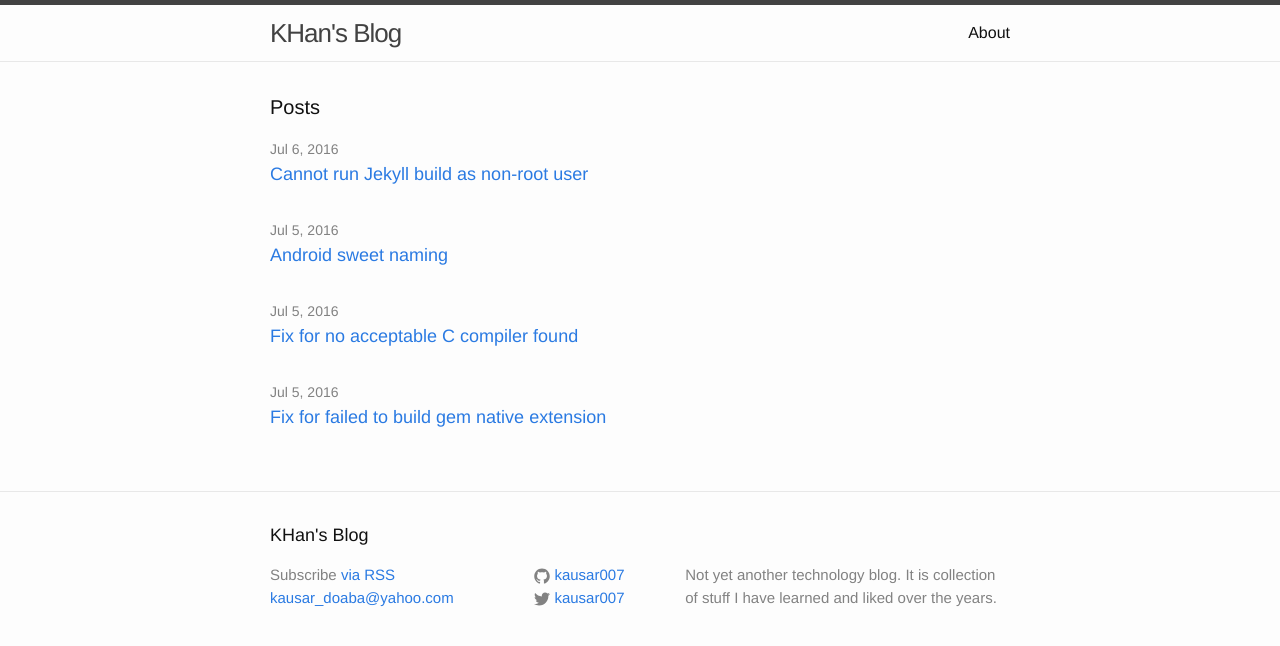
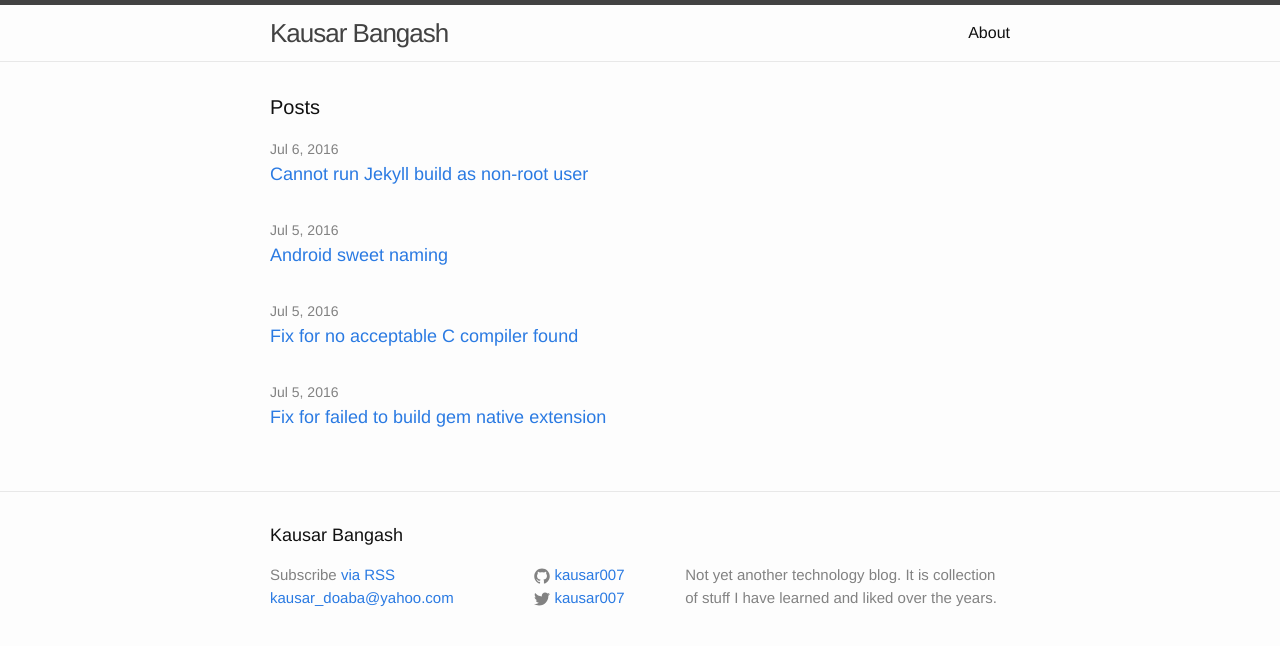
Before and after one commit to kausar007/old-site-jekyll, a Jekyll site: the page built from index.html, in a window 1280 px wide. Shown: the top 646 px of the page. Built offline with Jekyll 4.4.1, drawn with Linux system fonts in a browser that asks for light colours.

Commit message:
Updated site title and appended it to page title.

```diff
--- a/_config.yml
+++ b/_config.yml
@@ -6,7 +6,7 @@
 # 'jekyll serve'. If you change this file, please restart the server process.
 
 # Site settings
-title: KHan's Blog
+title: Kausar Bangash
 email: kausar_doaba@yahoo.com
 description: > # this means to ignore newlines until "baseurl:"
     Not yet another technology blog.
--- a/_includes/head.html
+++ b/_includes/head.html
@@ -3,7 +3,7 @@
   <meta http-equiv="X-UA-Compatible" content="IE=edge">
   <meta name="viewport" content="width=device-width, initial-scale=1">
 
-  <title>{% if page.title %}{{ page.title | escape }}{% else %}{{ site.title | escape }}{% endif %}</title>
+  <title>{% if page.title %}{{ page.title | append: " - " | append: site.title | escape }}{% else %}{{ site.title | escape }}{% endif %}</title>
   <meta name="description" content="{% if page.excerpt %}{{ page.excerpt | strip_html | strip_newlines | truncate: 160 }}{% else %}{{ site.description }}{% endif %}">
 
   <link rel="stylesheet" href="{{ "/css/main.css" | prepend: site.baseurl }}">
```
